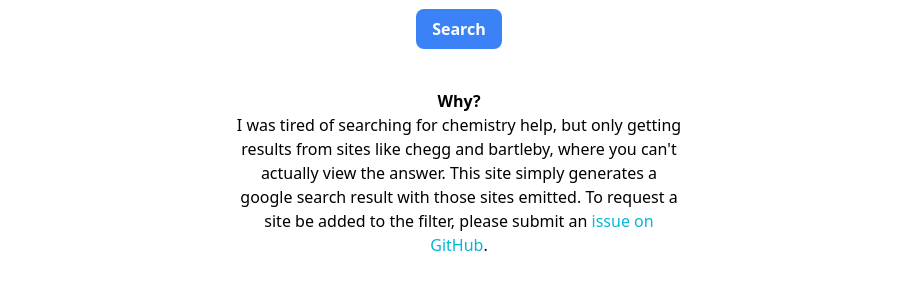
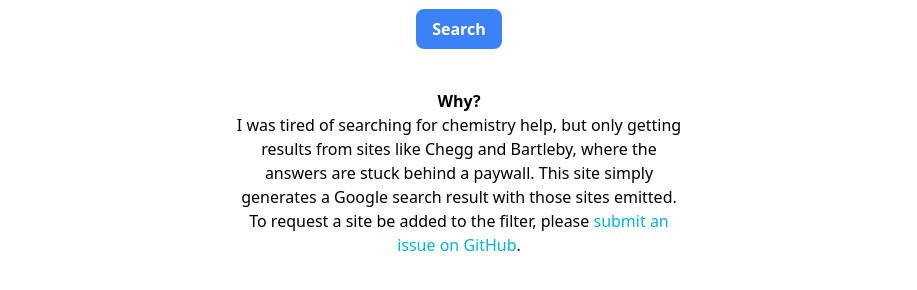
Before and after one commit to eIiot/better-student-google, a website: page index.html in a window 1280 px wide. Shown: the part 300-590 px from the top of the page, without its empty margins (181-1098 px from the left). Drawn offline with Linux system fonts and the light colour scheme.

Commit message:
spelling and more!

```diff
--- a/index.html
+++ b/index.html
@@ -30,7 +30,7 @@
 
     <div class="max-w-md m-10 text-center">
       <p><b>Why?</b></p>
-      I was tired of searching for chemistry help, but only getting results from sites like chegg and bartleby, where you can't actually view the answer. This site simply generates a google search result with those sites emitted. To request a site be added to the filter, please submit an <a class="text-cyan-500" href=https://github.com/eIiot/better-student-search/issues/new>issue on GitHub</a>.
+      I was tired of searching for chemistry help, but only getting results from sites like Chegg and Bartleby, where the answers are stuck behind a paywall. This site simply generates a Google search result with those sites emitted. To request a site be added to the filter, please <a class="text-cyan-500" href=https://github.com/eIiot/better-student-search/issues/new>submit an issue on GitHub</a>.
     </div>
   </div>
 
```
